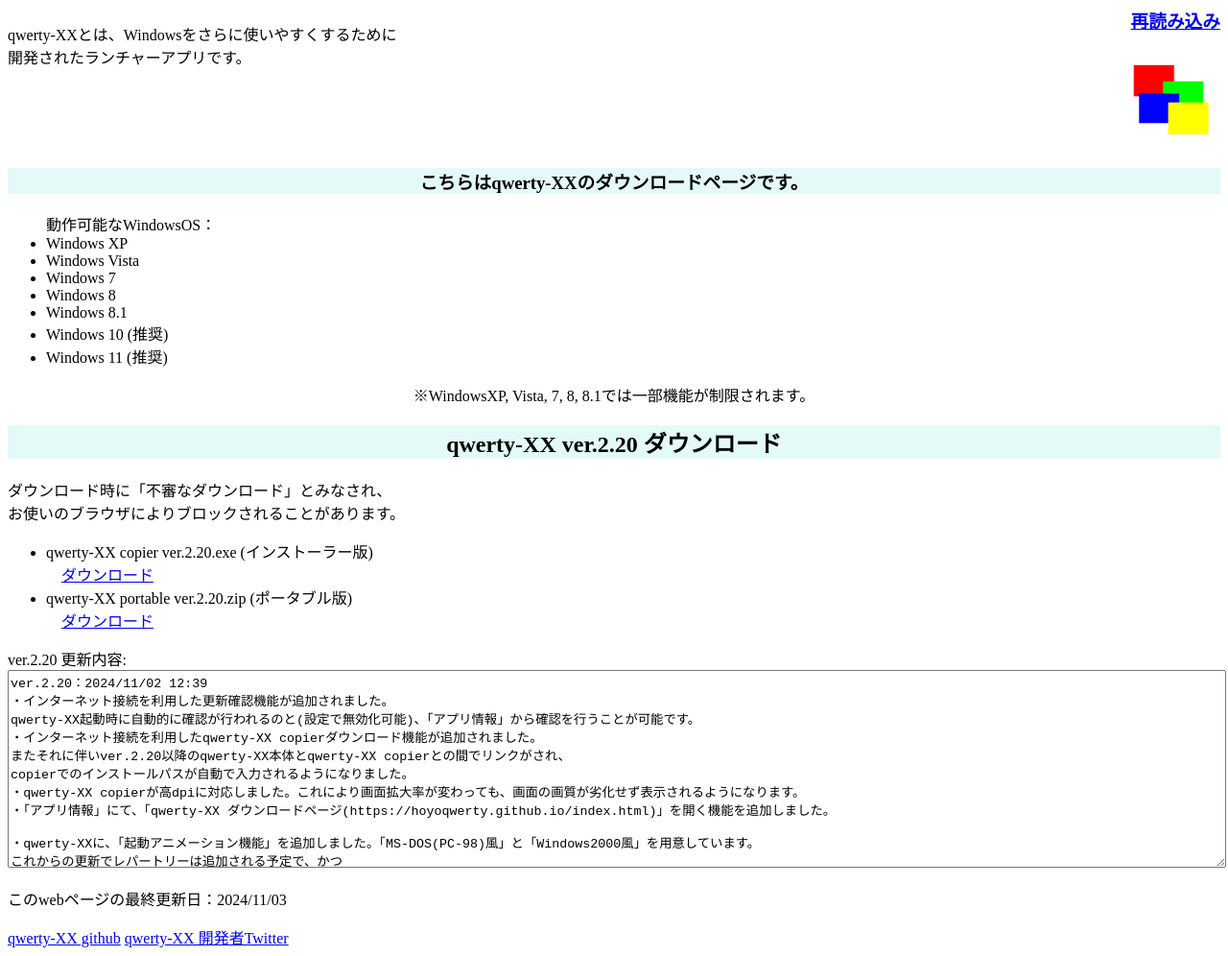
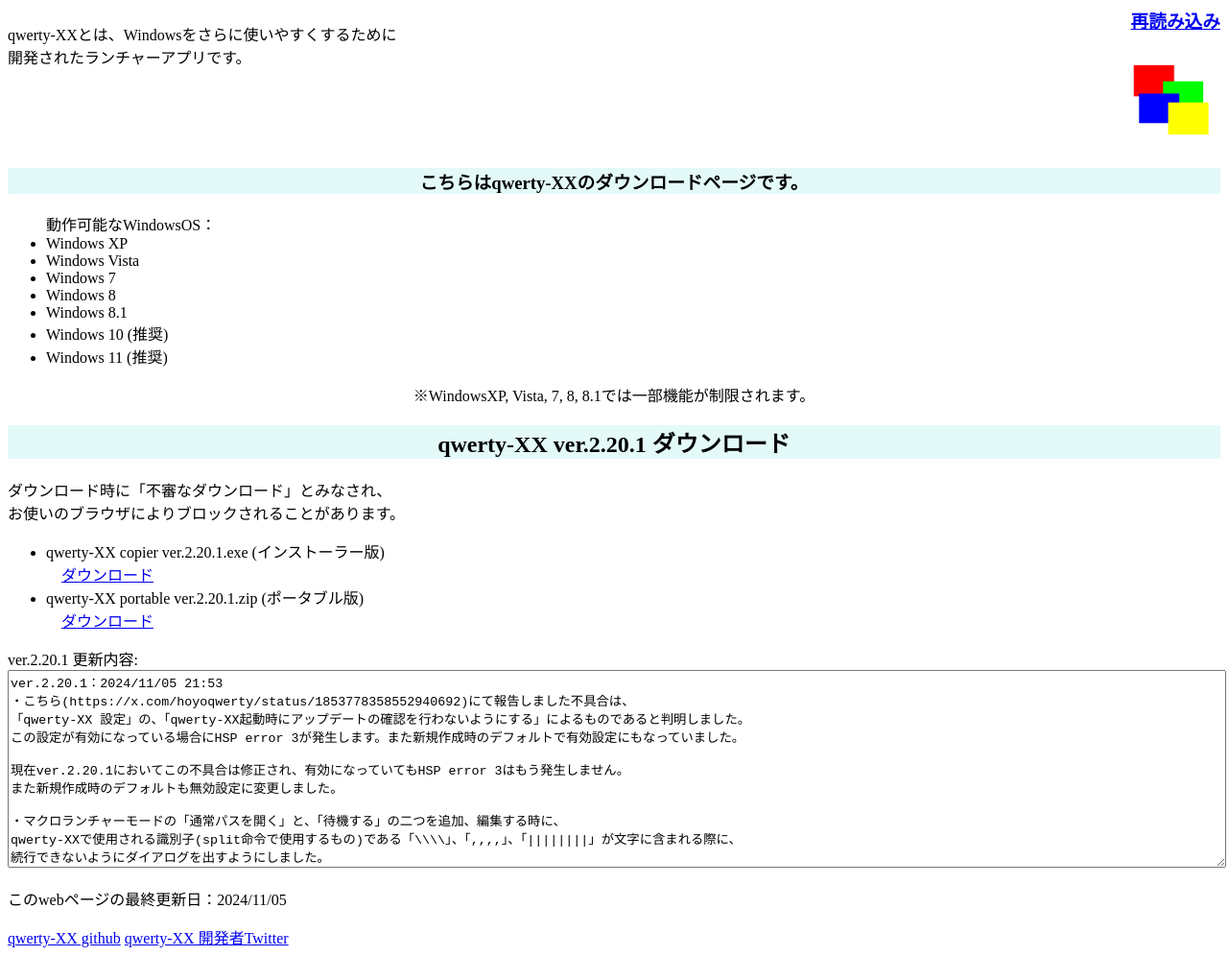
Before and after one commit to hoyoqwerty/hoyoqwerty.github.io, a plain HTML site: page index.html in a window 1280 px wide. Shown: the part 73-1069 px from the top of the page at 96% size. Drawn offline with Linux system fonts and the light colour scheme.

Commit message:
Update index.html

```diff
--- a/index.html
+++ b/index.html
@@ -41,7 +41,7 @@
     </style>
   </head>
   <body>
-    <h1 id="titlebar">qwerty-XX ver.2.20</h1>
+    <h1 id="titlebar">qwerty-XX ver.2.20.1</h1>
 
     <div id="readme">
       <p>qwerty-XXとは、Windowsをさらに使いやすくするために<br>開発されたランチャーアプリです。</p>
@@ -69,40 +69,33 @@
 
     <div id="NGWindows"><p>※WindowsXP, Vista, 7, 8, 8.1では一部機能が制限されます。</p></div>
 
-    <h2 id="downloadtitle">qwerty-XX ver.2.20 ダウンロード</h2>
+    <h2 id="downloadtitle">qwerty-XX ver.2.20.1 ダウンロード</h2>
     <p>ダウンロード時に「不審なダウンロード」とみなされ、<br>お使いのブラウザによりブロックされることがあります。</p>
 
     <ul>
-      <li>qwerty-XX copier ver.2.20.exe (インストーラー版)<br>　<a href="qwerty-XX datas/qwerty-XX copier ver.2.20.exe" download="qwerty-XX copier ver.2.20.exe">ダウンロード</a></li>
-      <li>qwerty-XX portable ver.2.20.zip (ポータブル版)<br>　<a href="qwerty-XX datas/qwerty-XX portable ver.2.20.zip" download="qwerty-XX portable ver.2.20.zip">ダウンロード</a></li>
+      <li>qwerty-XX copier ver.2.20.1.exe (インストーラー版)<br>　<a href="qwerty-XX datas/qwerty-XX copier ver.2.20.1.exe" download="qwerty-XX copier ver.2.20.1.exe">ダウンロード</a></li>
+      <li>qwerty-XX portable ver.2.20.1.zip (ポータブル版)<br>　<a href="qwerty-XX datas/qwerty-XX portable ver.2.20.1.zip" download="qwerty-XX portable ver.2.20.1.zip">ダウンロード</a></li>
     </ul>
     <p>
-      ver.2.20 更新内容:<br>
+      ver.2.20.1 更新内容:<br>
       <textarea id="ReleaseNote" readonly>
-ver.2.20：2024/11/02 12:39
-・インターネット接続を利用した更新確認機能が追加されました。
-qwerty-XX起動時に自動的に確認が行われるのと(設定で無効化可能)、「アプリ情報」から確認を行うことが可能です。
-・インターネット接続を利用したqwerty-XX copierダウンロード機能が追加されました。
-またそれに伴いver.2.20以降のqwerty-XX本体とqwerty-XX copierとの間でリンクがされ、
-copierでのインストールパスが自動で入力されるようになりました。
-・qwerty-XX copierが高dpiに対応しました。これにより画面拡大率が変わっても、画面の画質が劣化せず表示されるようになります。
-・「アプリ情報」にて、「qwerty-XX ダウンロードページ(https://hoyoqwerty.github.io/index.html)」を開く機能を追加しました。
+ver.2.20.1：2024/11/05 21:53
+・こちら(https://x.com/hoyoqwerty/status/1853778358552940692)にて報告しました不具合は、
+「qwerty-XX 設定」の、「qwerty-XX起動時にアップデートの確認を行わないようにする」によるものであると判明しました。
+この設定が有効になっている場合にHSP error 3が発生します。また新規作成時のデフォルトで有効設定にもなっていました。
 
-・qwerty-XXに、「起動アニメーション機能」を追加しました。「MS-DOS(PC-98)風」と「Windows2000風」を用意しています。
-これからの更新でレパートリーは追加される予定で、かつ
-「qwerty-XX  設定」にて設定を無効化することも可能です。
-・「ランチャー」にて、「マクロランチャー機能」を追加しました。これにより一つのランチャーで、
-複数の動作をさせることが可能になりました。
-・「ランチャー」の標準ランチャーにて、「デフォルトで管理者権限で開く」機能を追加しました。
+現在ver.2.20.1においてこの不具合は修正され、有効になっていてもHSP error 3はもう発生しません。
+また新規作成時のデフォルトも無効設定に変更しました。
 
-・qwerty-XX再起動時に、qwerty-XXが終了せずにもう一つ起動してしまうことで、
-「既にqwerty-XXは起動しています。」と表示され、正しく再起動されない不具合を修正しました。
-・「ランチャー設定」にて、「ランチャータイプをランチャーのパスから取得して自動設定する」を有効にしている時に、手動でパスを入力しようとする際、
-HSP error 9が予期せず発生してしまう不具合を修正しました。
+・マクロランチャーモードの「通常パスを開く」と、「待機する」の二つを追加、編集する時に、
+qwerty-XXで使用される識別子(split命令で使用するもの)である「\\\\」、「,,,,」、「||||||||」が文字に含まれる際に、
+続行できないようにダイアログを出すようにしました。
+・マクロランチャーモードの「ランチャー設定」にて、マクロ追加で「待機する」を連続して追加すると、
+待機秒数が正しい数にならない不具合を修正しました。
       </textarea>
     </p>
 
-    <p>このwebページの最終更新日：2024/11/03</p>
+    <p>このwebページの最終更新日：2024/11/05</p>
     <a href="https://github.com/hoyoqwerty/hoyoqwerty.github.io/tree/main/qwerty-XX%20datas" target="_blank" rel="noopener noreferrer">qwerty-XX github</a>
     <a href="https://twitter.com/hoyoqwerty" target="_blank" rel="noopener noreferrer">qwerty-XX 開発者Twitter</a>
   </body>
```
